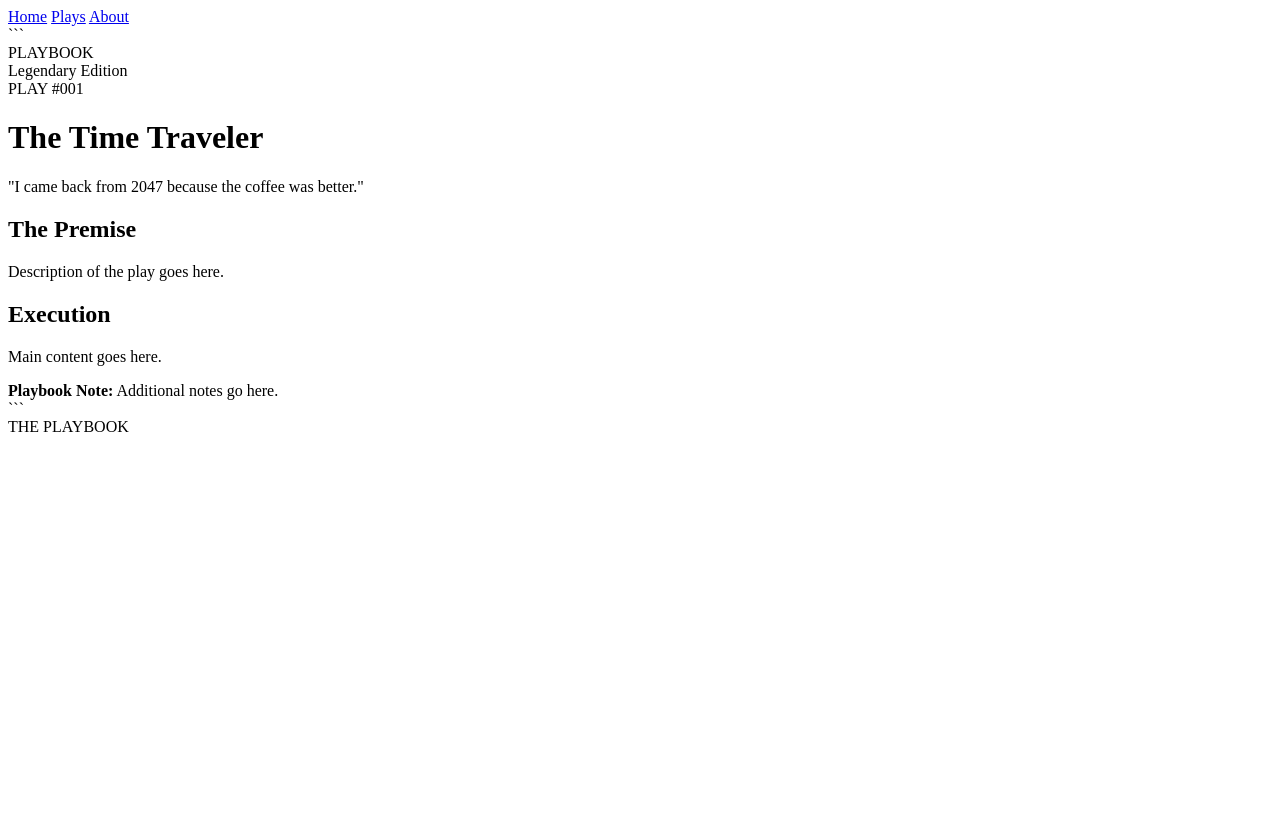
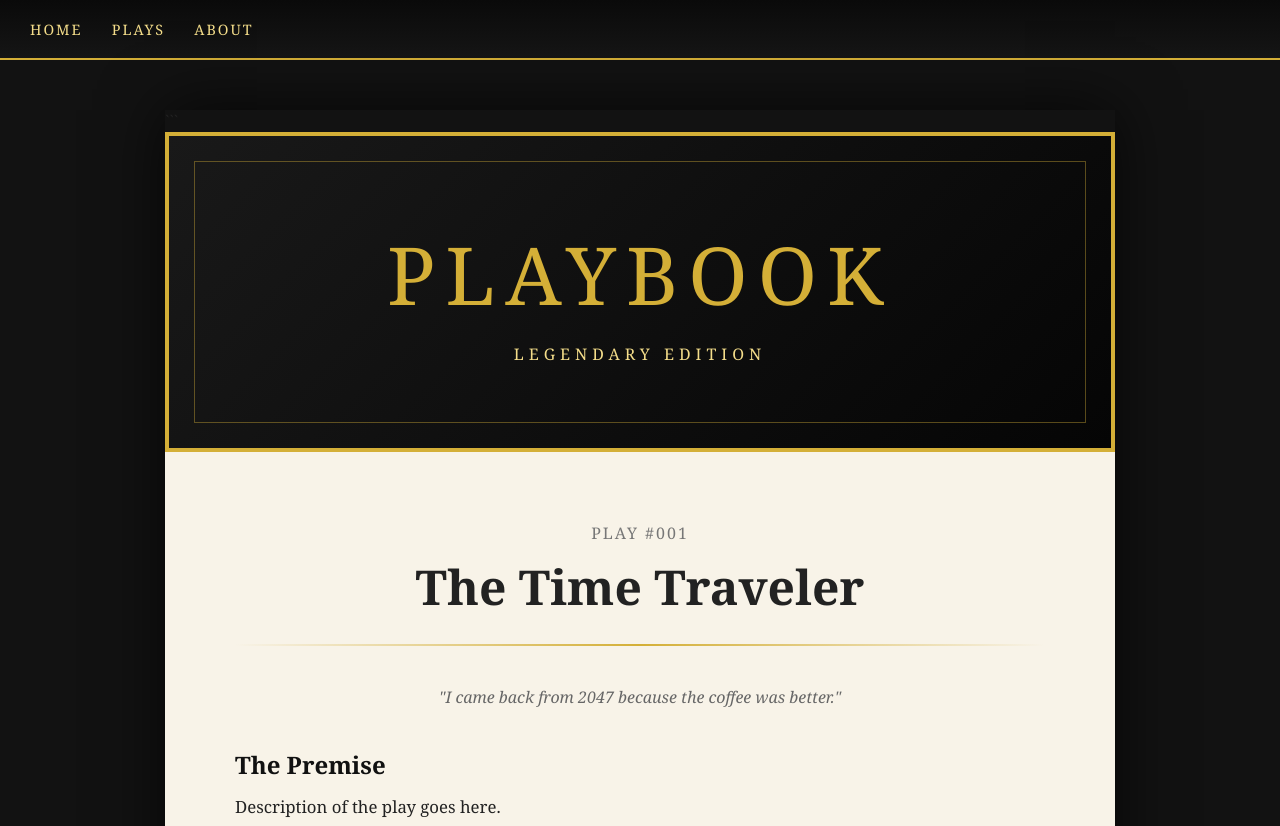
Before and after one commit to pranitdhanade-sys/Playbook, a plain HTML site: page timetraveller.html in a window 1280 px wide. Shown: the top 826 px of the page. Before the commit the page ends 800 px from the top, so only its background shows below. Drawn offline with Linux system fonts and the light colour scheme.

Commit message:
Replace playbook.css with style.css in HTML file

```diff
--- a/timetraveller.html
+++ b/timetraveller.html
@@ -6,7 +6,7 @@
 <meta name="viewport" content="width=device-width, initial-scale=1.0">
 <title>The Playbook</title>
 
-<link rel="stylesheet" href="playbook.css">
+<link rel="stylesheet" href="style.css">
 </head>
 <body>
 
```
